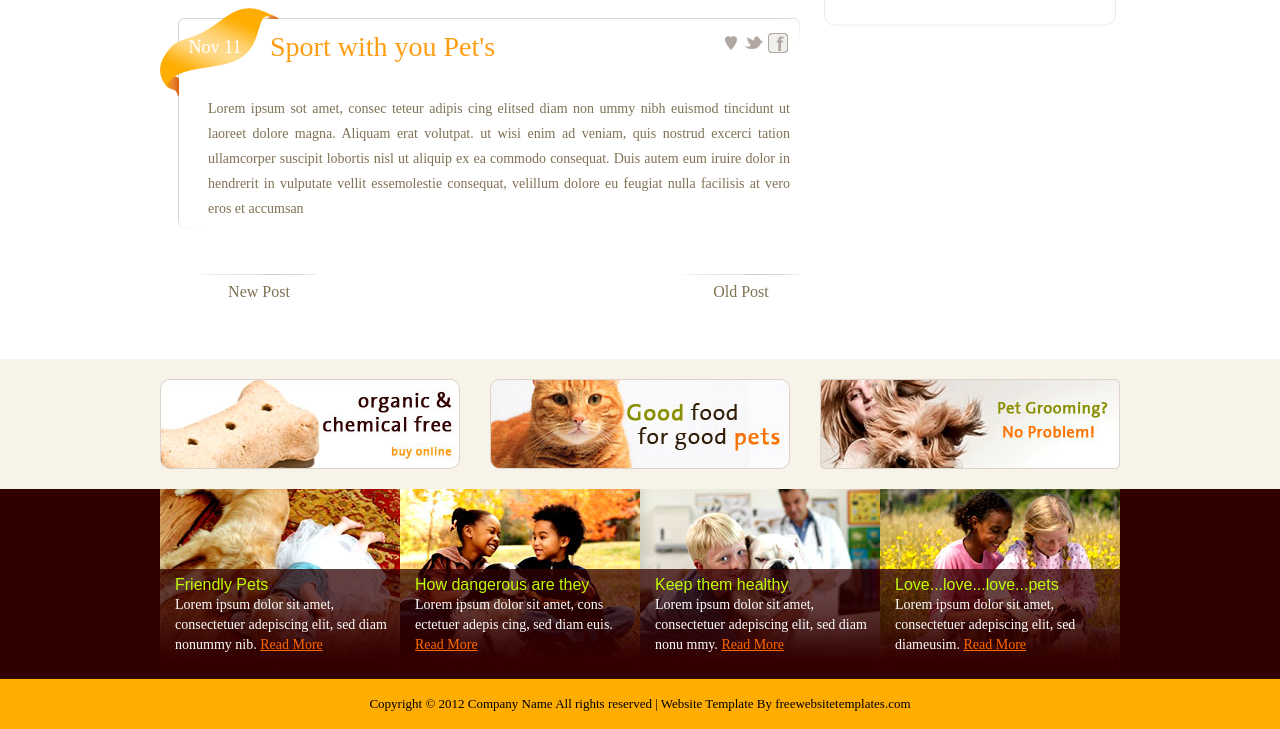
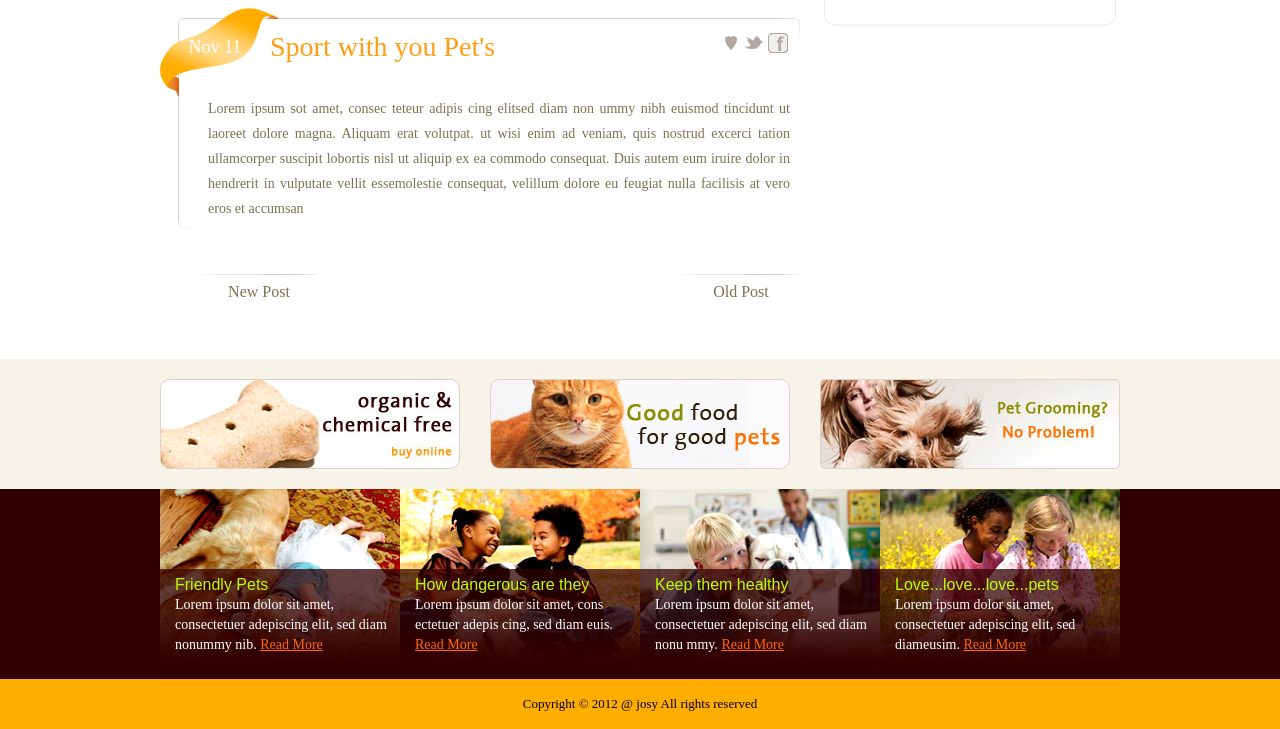
Before and after one commit to J0S1EY/petshop, a plain HTML site: page blog.html in a window 1280 px wide. Shown: the part 726-1455 px from the top of the page. Drawn offline with Linux system fonts and the light colour scheme.

Commit message:
Update blog.html
footer edited

```diff
--- a/blog.html
+++ b/blog.html
@@ -103,7 +103,7 @@
     </ul>
   </div>
   <div id="footnote">
-    <div class="section">Copyright &copy; 2012 <a href="#">Company Name</a> All rights reserved | Website Template By <a target="_blank" href="http://www.freewebsitetemplates.com/">freewebsitetemplates.com</a></div>
+    <div class="section">Copyright &copy; 2012 <a href="#">@ josy</a> All rights reserved  <a target="_blank" href=""></a></div>
   </div>
 </div>
 </body>
```
